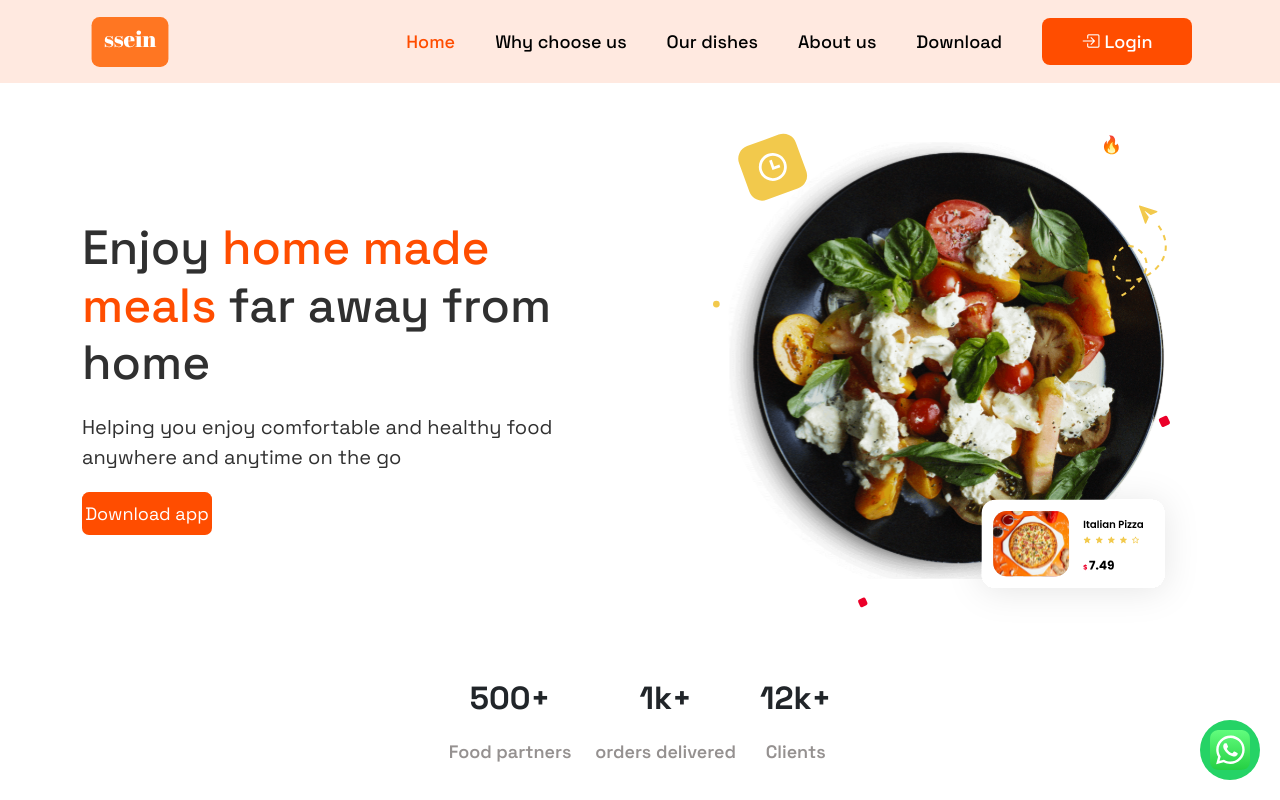
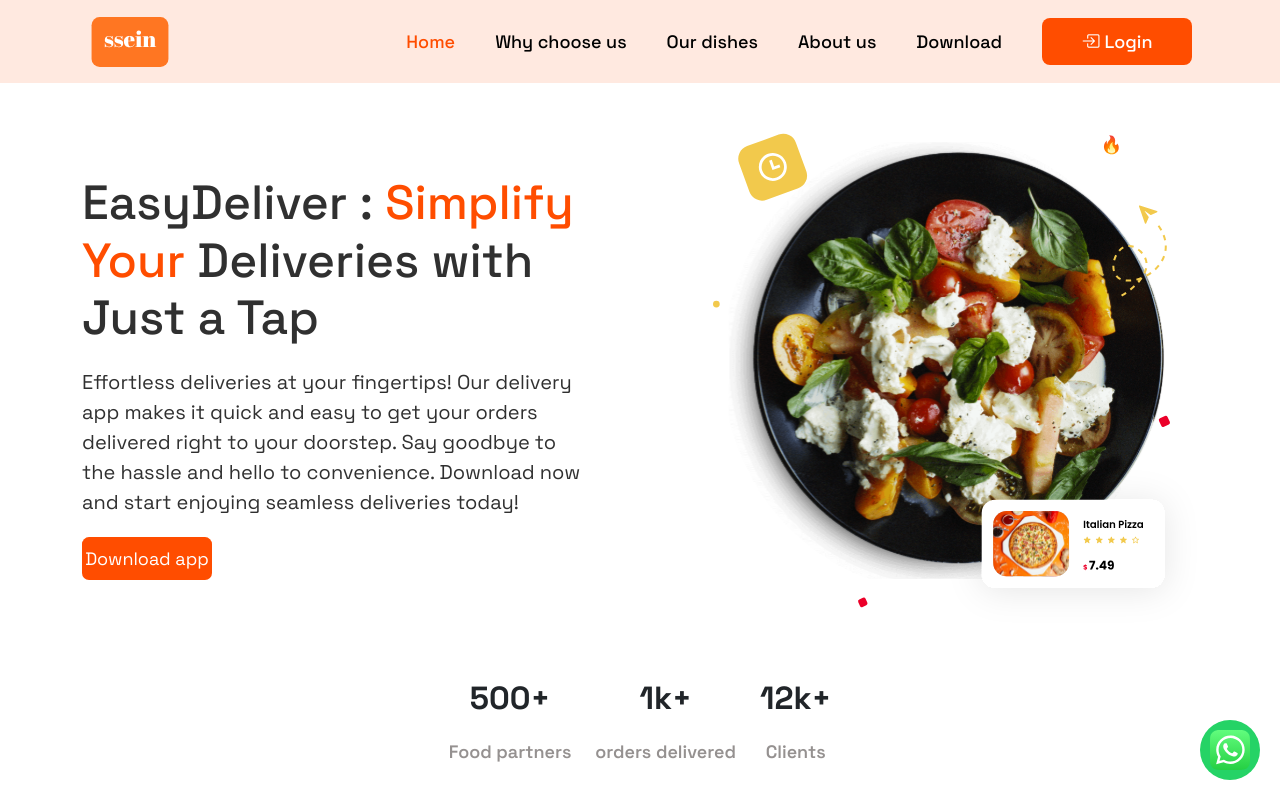
Before and after one commit to HusseinKing/Ssein-landing-page-and-dashboard, a React (Create React App) app: page / in a window 1280 px wide. Shown: the top 800 px of the page. Built offline with nearby package versions, Linux system fonts and the light colour scheme.

Commit message:
fix: hero section

```diff
--- a/src/components/Sections/HeroSection.js
+++ b/src/components/Sections/HeroSection.js
@@ -21,11 +21,14 @@ const HeroSection = () => {
           >
             <div className={classes.text__div}>
               <h1>
-                Enjoy <span>home made meals</span> far away from home
+                EasyDeliver : <span>Simplify Your</span> Deliveries with Just a
+                Tap
               </h1>
               <p>
-                Helping you enjoy comfortable and healthy food anywhere and
-                anytime on the go
+                Effortless deliveries at your fingertips! Our delivery app makes
+                it quick and easy to get your orders delivered right to your
+                doorstep. Say goodbye to the hassle and hello to convenience.
+                Download now and start enjoying seamless deliveries today!
               </p>
 
               <Link
@@ -36,7 +39,7 @@ const HeroSection = () => {
                 offset={-50}
                 duration={500}
               >
-                <TheButton >Download app</TheButton>
+                <TheButton>Download app</TheButton>
               </Link>
             </div>
           </Col>
```
